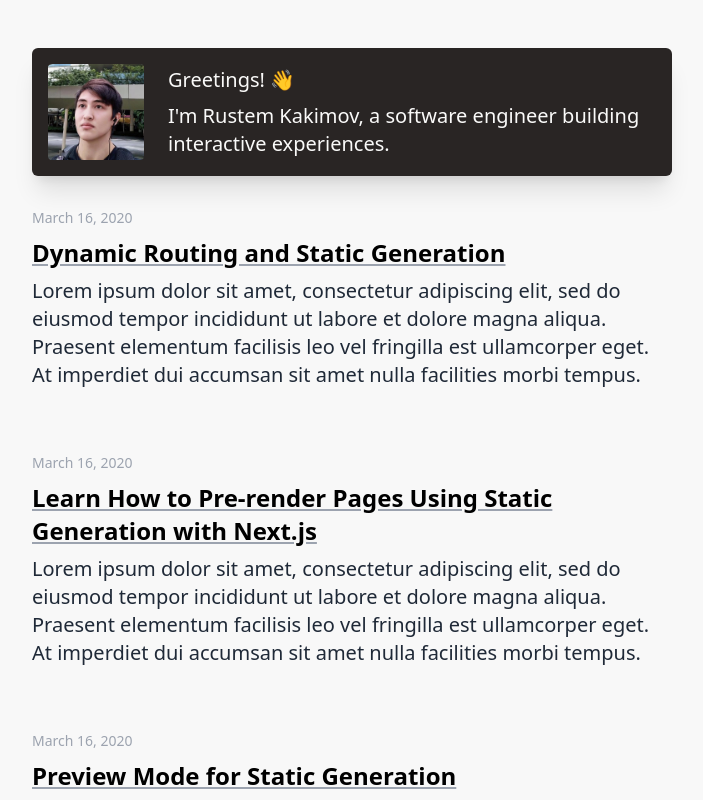
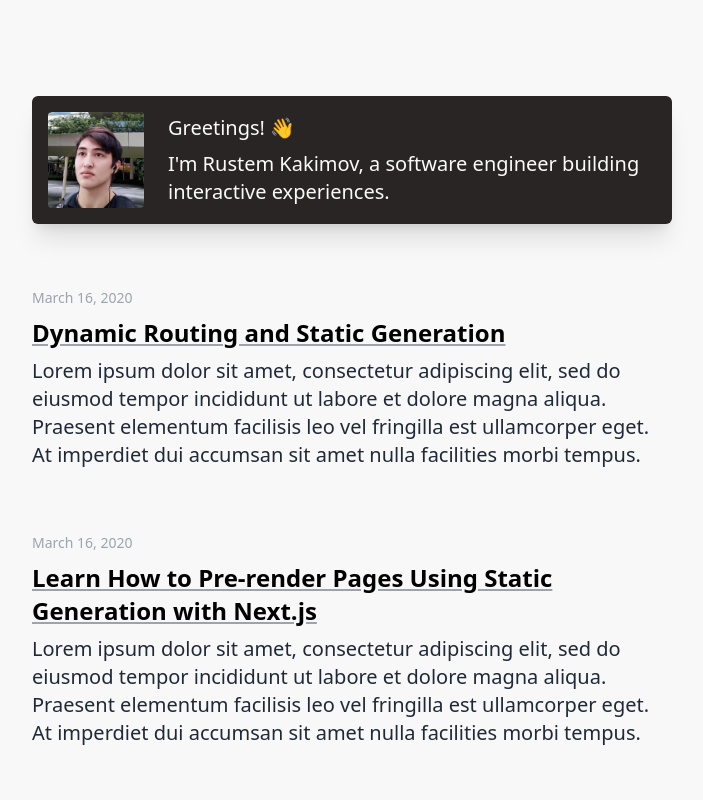
Before and after one commit to ruskakimov/kakimov.com, a Next.js app: page / in a window 1280 px wide. Shown: the top 800 px of the page, without its empty margins (288-991 px from the left). Built offline with nearby package versions, Linux system fonts and the light colour scheme.

Commit message:
More vertical padding

```diff
--- a/components/about.tsx
+++ b/components/about.tsx
@@ -1,6 +1,6 @@
 const About = () => {
   return (
-    <div className="my-8 p-4 bg-stone-800 rounded-md shadow-xl">
+    <div className="p-4 bg-stone-800 rounded-md shadow-xl">
       <div className="flex flex-row items-center gap-x-6">
         <img
           src="/assets/profile_pic.jpg"
--- a/components/layout.tsx
+++ b/components/layout.tsx
@@ -8,7 +8,9 @@ const Layout = ({ children }: Props) => {
   return (
     <>
       <Meta />
-      <main className="min-h-screen max-w-2xl mx-auto p-4">{children}</main>
+      <main className="min-h-screen max-w-2xl mx-auto py-24 px-4">
+        {children}
+      </main>
     </>
   );
 };
--- a/pages/index.tsx
+++ b/pages/index.tsx
@@ -15,7 +15,9 @@ export default function Index({ allPosts }: Props) {
       <Head>
         <title>{`Next.js Blog Example with ${CMS_NAME}`}</title>
       </Head>
-      <About />
+      <div className="mb-16">
+        <About />
+      </div>
       <PostList posts={allPosts} />
     </>
   );
```
